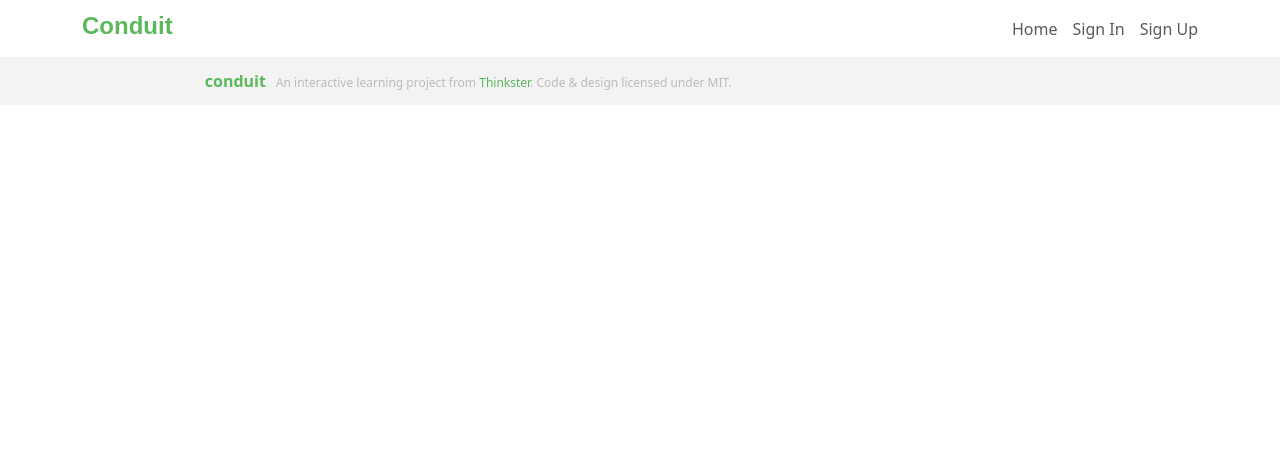
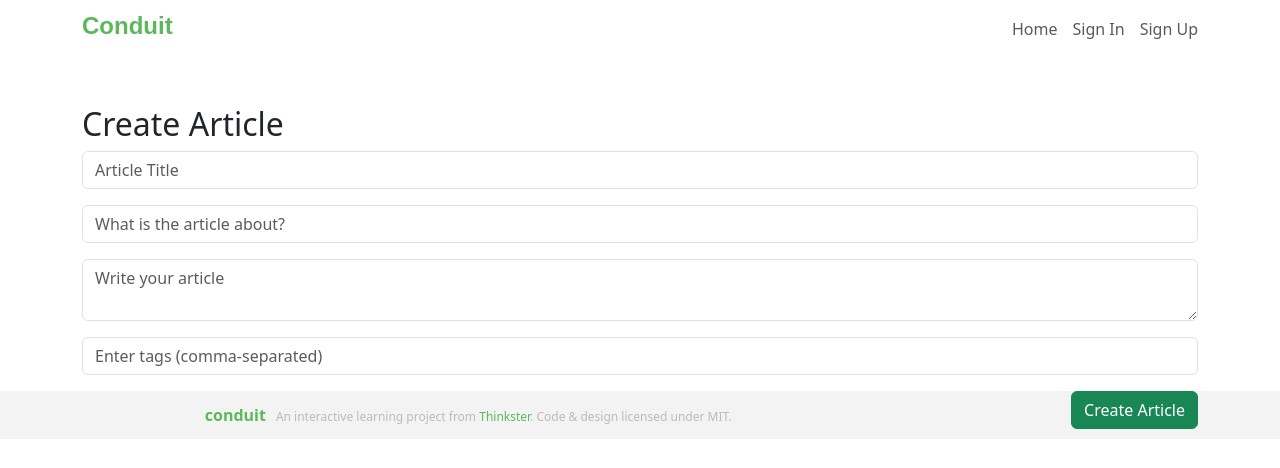
Before and after one commit to khieuthank/CPL_Team1, a React (Create React App) app in the folder my-app/: page /CreateArticles in a window 1280 px wide. Shown: the top 468 px of the page. Built offline with nearby package versions, Linux system fonts and the light colour scheme; the HTML template or start-up script is replaced by a standard one.

Commit message:
done create article

```diff
--- a/my-app/src/App.js
+++ b/my-app/src/App.js
@@ -11,6 +11,7 @@ import Register from './components/loginRegister/Register';
 import Settings from './components/profile/Settings';
 import Profile from './components/profile/Profile';
 import { AuthProvider } from './components/context/AuthContext';
+import CreateArticles from './components/articles/CreateArticles';
 function App() {
   return (
     <AuthProvider>
@@ -24,6 +25,7 @@ function App() {
     <Route path="/article/:slug" element={<ArticleDetail></ArticleDetail>}/>
     <Route path="/settings" element={<Settings></Settings>}/>
     <Route path="/profile/:username" element={<Profile></Profile>}/>
+    <Route path="/CreateArticles" element={<CreateArticles></CreateArticles>}/>
     </Routes>
     <Footer></Footer>
 
--- a/my-app/src/components/app/Header.jsx
+++ b/my-app/src/components/app/Header.jsx
@@ -79,7 +79,7 @@ const Header = () => {
                                     <Link className="nav-link" to="/settings">Settings</Link>
                                 </li>
                                 <li className="nav-item" style={{ marginLeft: '15px' }}>
-                                    <Link className="nav-link" to="/new-article">New Article</Link>
+                                    <Link className="nav-link" to="/CreateArticles">New Article</Link>
                                 </li>
                                 <li className="nav-item" style={{ marginLeft: '15px' }}>
                                     <Link to={`/profile/${username}`} className="nav-link active">
--- /dev/null
+++ b/my-app/src/components/articles/CreateArticles.jsx
@@ -0,0 +1,137 @@
+import React, { useState } from 'react';
+import axios from 'axios';
+import { useNavigate } from 'react-router-dom';
+import 'bootstrap/dist/css/bootstrap.min.css';
+
+const CreateArticles = () => {
+    // State variables
+    const [title, setTitle] = useState('');
+    const [description, setDescription] = useState('');
+    const [body, setBody] = useState('');
+    const [tagList, setTagList] = useState('');
+    const [errorMessage, setErrorMessage] = useState('');
+
+    // useNavigate hook
+    const navigate = useNavigate();
+
+    // Handle form submission
+    const handleSubmit = async (e) => {
+        e.preventDefault();
+
+        const token = localStorage.getItem('token'); // Assume token is stored in local storage
+
+        // Convert tagList string to array
+        const tags = tagList.split(',').map(tag => tag.trim());
+
+        const articleData = {
+            article: {
+                title,
+                description,
+                body,
+                tagList: tags
+            }
+        };
+
+        try {
+            const response = await axios.post(
+                'https://api.realworld.io/api/articles',
+                articleData,
+                {
+                    headers: {
+                        'Authorization': `Bearer ${token}`,
+                        'Content-Type': 'application/json'
+                    }
+                }
+            );
+
+            // Handle successful article creation
+            window.alert('Article created successfully!');
+            setErrorMessage('');
+
+            // Clear form fields
+            setTitle('');
+            setDescription('');
+            setBody('');
+            setTagList('');
+
+            console.log('Article created:', response.data.article);
+
+            // Redirect to homepage
+            navigate('/');
+        } catch (error) {
+            // Handle error
+            setErrorMessage('Error creating article. Please try again.');
+            console.error('Error creating article:', error);
+        }
+    };
+
+    return (
+        <div className='container mt-5'>
+            <h2>Create Article</h2>
+
+            {/* Error Message */}
+            {errorMessage && <div className="alert alert-danger">{errorMessage}</div>}
+
+            <form onSubmit={handleSubmit}>
+                {/* Article Title */}
+                <div className="mb-3">
+                    <input
+                        type='text'
+                        className='form-control'
+                        placeholder='Article Title'
+                        value={title}
+                        onChange={(e) => setTitle(e.target.value)}
+                        required
+                    />
+                </div>
+
+                {/* Article Description */}
+                <div className="mb-3">
+                    <input
+                        type='text'
+                        className='form-control'
+                        placeholder='What is the article about?'
+                        value={description}
+                        onChange={(e) => setDescription(e.target.value)}
+                        required
+                    />
+                </div>
+
+                {/* Article Body */}
+                <div className="mb-3">
+                    <textarea
+                        className='form-control'
+                        placeholder='Write your article'
+                        value={body}
+                        onChange={(e) => setBody(e.target.value)}
+                        required
+                    ></textarea>
+                </div>
+
+                {/* Tag List */}
+                <div className="mb-3">
+                    <input
+                        type='text'
+                        className='form-control'
+                        placeholder='Enter tags (comma-separated)'
+                        value={tagList}
+                        onChange={(e) => setTagList(e.target.value)}
+                    />
+                </div>
+
+                {/* Submit Button */}
+                <div className="mb-3">
+                    <button
+                        type="submit"
+                        className='btn btn-success'
+                        style={{ float: 'right' }}
+                    >
+                        Create Article
+                    </button>
+                </div>
+            </form>
+        </div>
+    );
+};
+
+export default CreateArticles;
```
Also changed, not shown: my-app/src/components/articles/ArticleDetail.module.css (line endings or trailing spaces), my-app/src/components/style/styleHeader.css (deleted).
